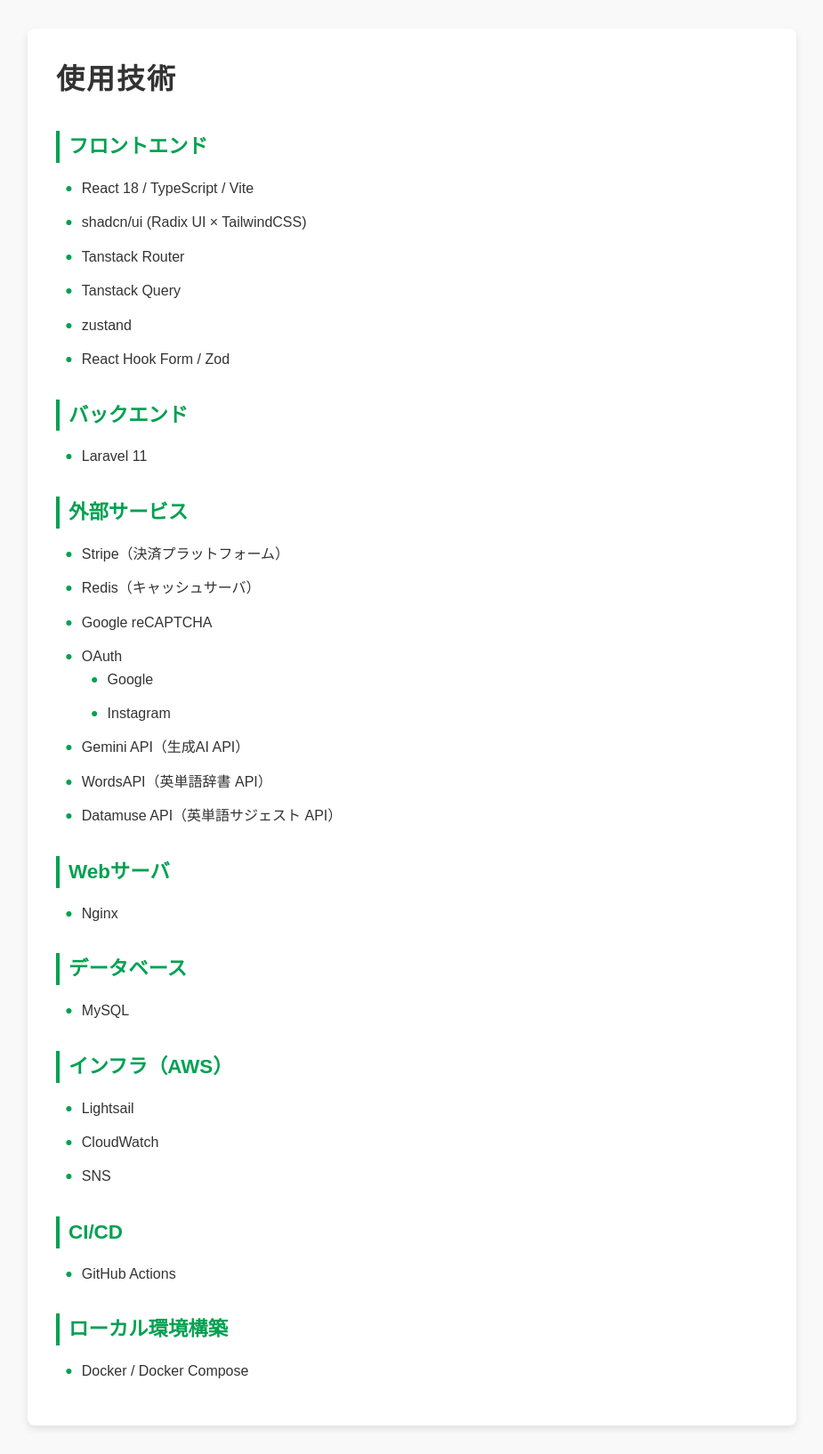
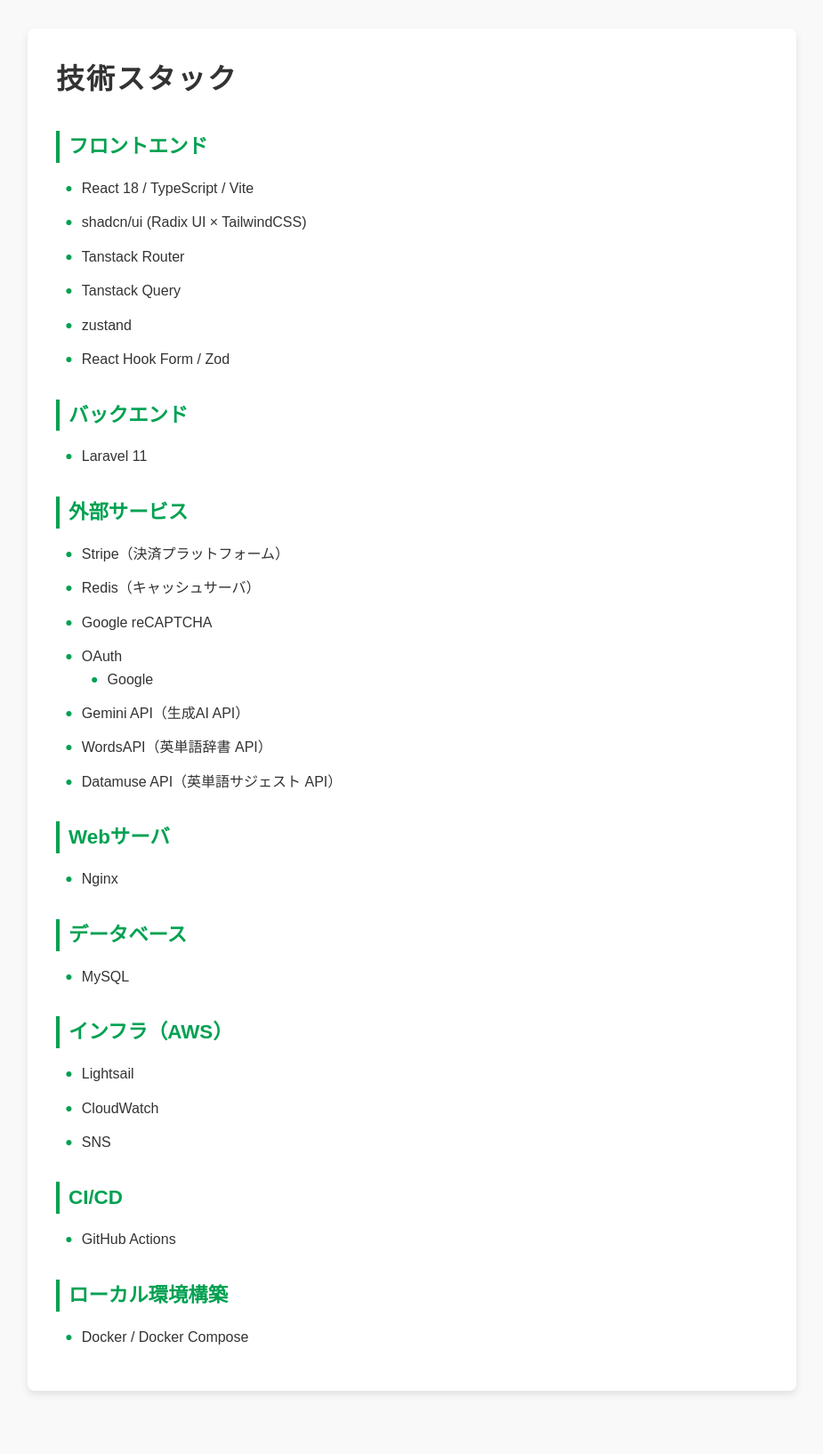
Before and after one commit to hy-09/product-technologies, a Jekyll site: the page built from index.md, in a window 1280 px wide. Shown: the whole page at 89% size, without its empty margins (177-1102 px from the left). Built offline with Jekyll 4.4.1, drawn with Linux system fonts in a browser that asks for light colours; after the commit the page ends 1595 px from its top, so only the background shows below that.

Commit message:
Update index.md

```diff
--- a/index.md
+++ b/index.md
@@ -3,7 +3,7 @@ layout: default
 title: 技術スタック
 ---
 
-# 使用技術
+# 技術スタック
 
 ## フロントエンド
 - React 18 / TypeScript / Vite
@@ -22,7 +22,7 @@ title: 技術スタック
 - Google reCAPTCHA
 - OAuth
   - Google
-  - Instagram
+  <!-- - Instagram -->
 - Gemini API（生成AI API）
 - WordsAPI（英単語辞書 API）
 - Datamuse API（英単語サジェスト API）
```
